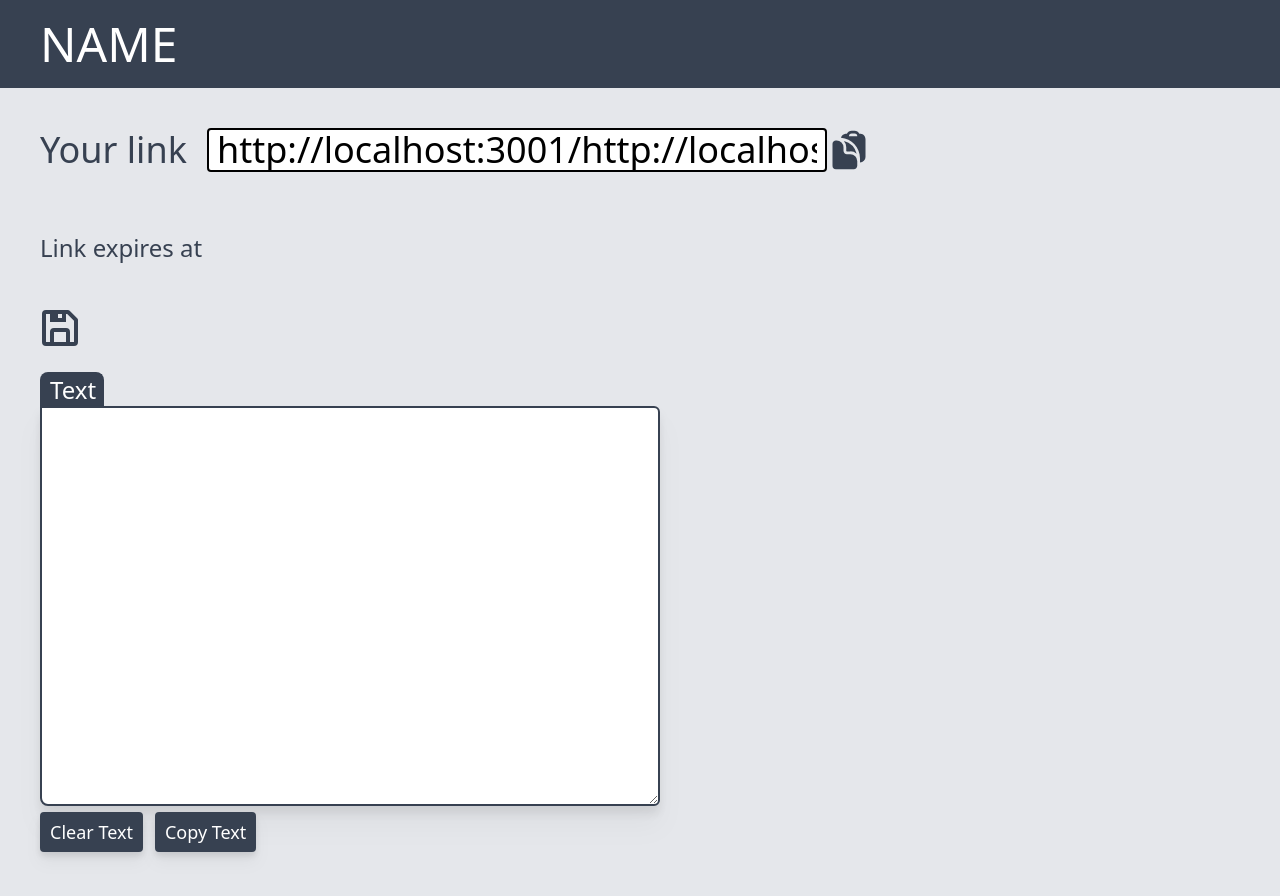
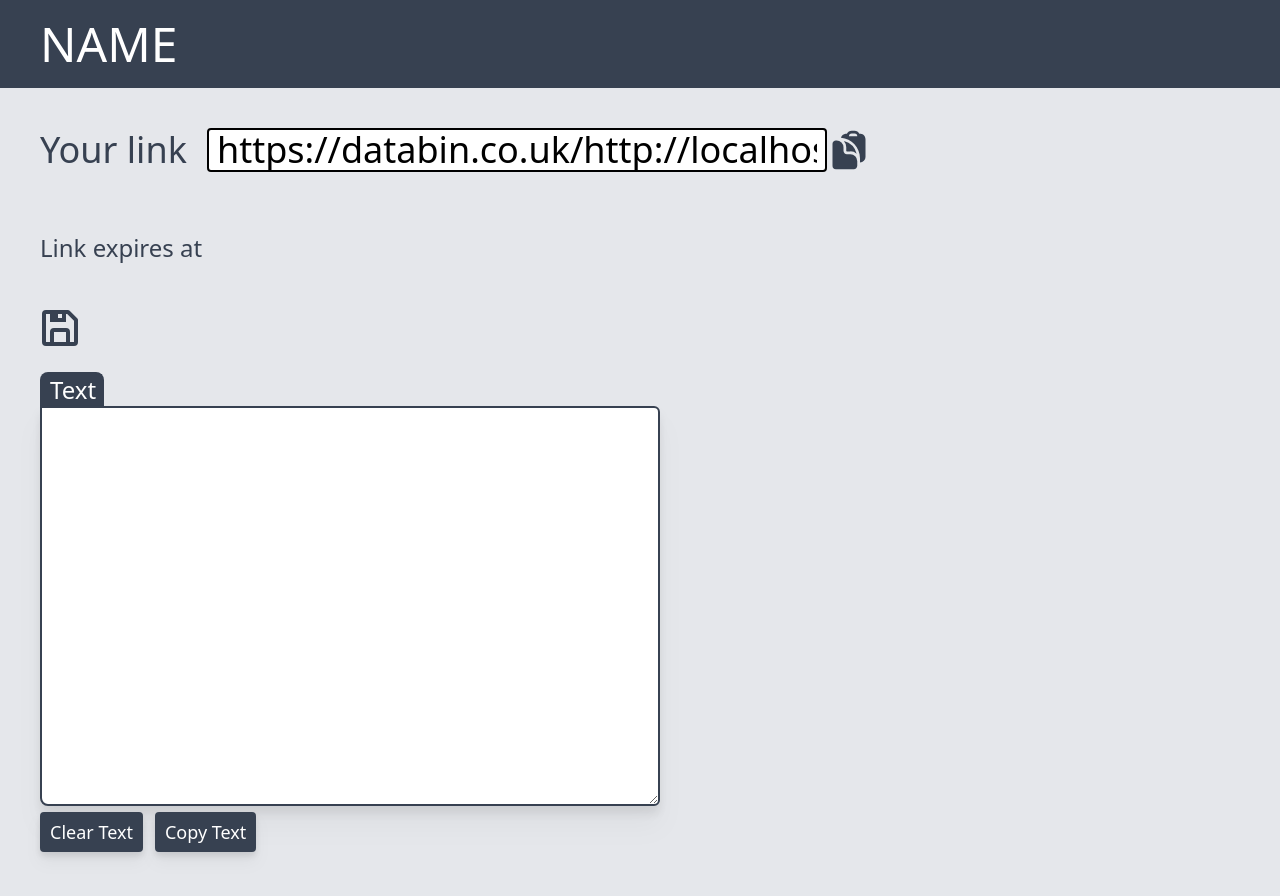
Before and after one commit to cemratip/Data-Bin-Frontend, a React (Create React App) app: page /1 in a window 1280 px wide. Shown: the top 896 px of the page. Built offline with nearby package versions, Linux system fonts and the light colour scheme; no server answers.

Commit message:
changed URLs

```diff
--- a/src/ExistingLink.js
+++ b/src/ExistingLink.js
@@ -17,9 +17,9 @@ export default function ExistingLink() {
     const [incorrectPassword, setIncorrectPassword] = useState(false);
     const [linkNotFound, setLinkNotFound] = useState(false);
     const [copied, setCopied] = useState(false);
-    const frontendBaseURL = 'http://localhost:3001/';
-    const backendBaseURL = 'http://localhost:3000/';
-    const endpoint = window.location.href.replace('http://localhost:3001/', '');
+    const frontendBaseURL = 'https://databin.co.uk/';
+    const backendBaseURL = 'https://data-bin.herokuapp.com/';
+    const endpoint = window.location.href.replace(frontendBaseURL, '');
     const linkToDisplay = frontendBaseURL + endpoint;
     const linkToCall = backendBaseURL + endpoint;
 
--- a/src/NewLink.js
+++ b/src/NewLink.js
@@ -20,8 +20,8 @@ export default function NewLink() {
     const [passwordVisible, setPasswordVisibility] = useState(false);
     const [copied, setCopied] = useState(false);
     const [editable, setEditable] = useState(true);
-    const frontendBaseURL = 'http://localhost:3001/';
-    const backendBaseURL = 'http://localhost:3000/';
+    const frontendBaseURL = 'https://databin.co.uk/';
+    const backendBaseURL = 'https://data-bin.herokuapp.com/';
 
     useEffect(() => {
         axios.get(backendBaseURL)
```
